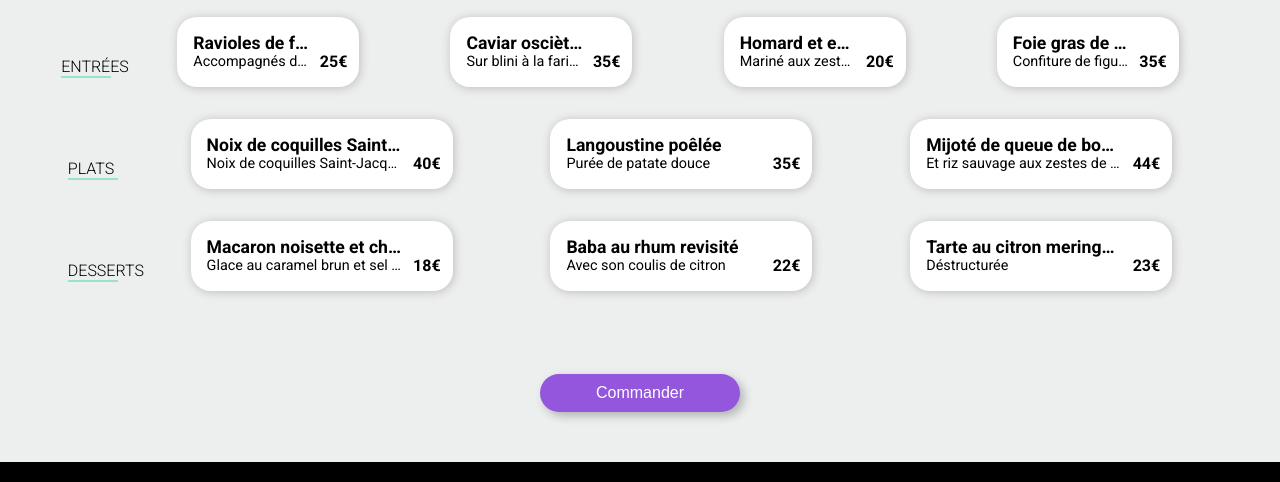
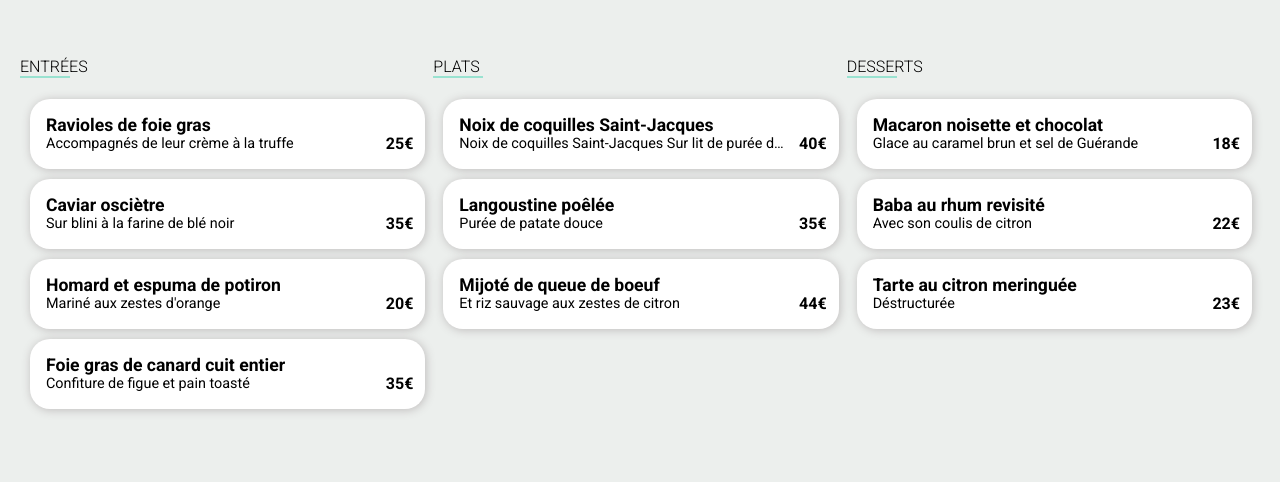
Before and after one commit to GaetanJund/GaetanJund_3_22032021, a website: page la-note-enchantee.html in a window 1280 px wide. Shown: the part 318-800 px from the top of the page. Drawn offline with Linux system fonts and the light colour scheme; a web font is replaced by a local one.

Commit message:
W3C + Desktop finish

```diff
--- a/la-note-enchantee.html
+++ b/la-note-enchantee.html
@@ -35,65 +35,65 @@
                 <div class="menu_intro1">
                     <h4>ENTRÉES</h4>
                     <div class="menu_bulle">
-                            <div class="menu_item1">
-                                <div class="menu_item1-texte">
+                            <div class="menu_item">
+                                <div class="menu_item-texte">
                                     <h5>Ravioles de foie gras</h5>
                                     <p>Accompagnés de leur crème à la truffe</p>
                                 </div>
-                                <div class="menu_item1-prix">
+                                <div class="menu_item-prix">
                                     <span><strong>25€</strong></span>
                                 </div>
-                                <div class="menu_item1-valid">
-                                    <div class="menu_item1-validicon">
-                                    <i class="fas fa-check menu_item1-icon3" aria-hidden="true"></i>
+                                <div class="menu_item-valid">
+                                    <div class="menu_item-validicon">
+                                    <i class="fas fa-check menu_item-icon3" aria-hidden="true"></i>
                                     </div>
                                 </div>
                             </div>
                     </div>
                     <div class="menu_bulle">
-                            <div class="menu_item1">
-                                <div class="menu_item1-texte">
+                            <div class="menu_item">
+                                <div class="menu_item-texte">
                                 <h5>Caviar osciètre </h5>
                                 <p>Sur blini à la farine de blé noir</p>
                                 </div>
-                                    <div class="menu_item1-prix">
+                                    <div class="menu_item-prix">
                                     <span><strong>35€</strong></span>
                                     </div>
-                                <div class="menu_item1-valid">
-                                    <div class="menu_item1-validicon">
-                                    <i class="fas fa-check menu_item1-icon3" aria-hidden="true"></i>
+                                <div class="menu_item-valid">
+                                    <div class="menu_item-validicon">
+                                    <i class="fas fa-check menu_item-icon3" aria-hidden="true"></i>
                                     </div>
                                 </div>
                             </div>
                     </div>
                     <div class="menu_bulle">
-                            <div class="menu_item1">
-                                <div class="menu_item1-texte">
+                            <div class="menu_item">
+                                <div class="menu_item-texte">
                                 <h5>Homard et espuma de potiron</h5>
                                 <p>Mariné aux zestes d'orange</p>
                                 </div>
-                                    <div class="menu_item1-prix">
+                                    <div class="menu_item-prix">
                                     <span><strong>20€</strong></span>
                                     </div>
-                                <div class="menu_item1-valid">
-                                    <div class="menu_item1-validicon">
-                                    <i class="fas fa-check menu_item1-icon3" aria-hidden="true"></i>
+                                <div class="menu_item-valid">
+                                    <div class="menu_item-validicon">
+                                    <i class="fas fa-check menu_item-icon3" aria-hidden="true"></i>
                                     </div>
                                 </div>
                             </div>
                     </div>
                     <div class="menu_bulle">
-                            <div class="menu_item1">
-                                <div class="menu_item1-texte">
+                            <div class="menu_item">
+                                <div class="menu_item-texte">
                                 <h5>Foie gras de canard cuit entier</h5>
                                 <p>Confiture de figue et pain toasté</p>
                                 </div>
-                                    <div class="menu_item1-prix">
+                                    <div class="menu_item-prix">
                                     <span><strong>35€</strong></span>
                                     </div>
-                                <div class="menu_item1-valid">
-                                    <div class="menu_item1-validicon">
-                                    <i class="fas fa-check menu_item1-icon3" aria-hidden="true"></i>
+                                <div class="menu_item-valid">
+                                    <div class="menu_item-validicon">
+                                    <i class="fas fa-check menu_item-icon3" aria-hidden="true"></i>
                                     </div>
                                 </div>
                             </div>
@@ -202,10 +202,10 @@
                         </div>
                     </div>
                 </div>
+            </article>
                 <div class="menu_commande">
                     <button class="menu_btncommande">Commander</button>
                 </div>
-            </article>
 
         </section>
 
--- a/sass/_pagesmenu.scss
+++ b/sass/_pagesmenu.scss
@@ -100,7 +100,7 @@
     max-width: 100%;
 }
 
-.menu_item, .menu_item1{
+.menu_item{
     display: flex;
     overflow: hidden;
     cursor: pointer;
@@ -167,16 +167,17 @@
 }
 
 @media screen and (min-width: 1024px){
+    .menu_desktop{
+        display: flex;
+        width: 100%;
+    }
     .menu_intro1, .menu_intro2, .menu_intro3{
-        display: flex;
+        width: 100%;
         justify-content: space-evenly;
         margin-bottom: 20px;
     }
     .menu_item{
-        width: 230px;
-    }
-    .menu_item1{
-        width: 150px !important;
+        width: 100%;
     }
     h4{
         width: 50px;
```
Also changed, not shown: a-la-francaise.html (+1 -1 lines), la-palette-du-gout.html (+1 -1 lines), le-delice-des-sens.html (+1 -1 lines), css/style.css, 1 other file.
